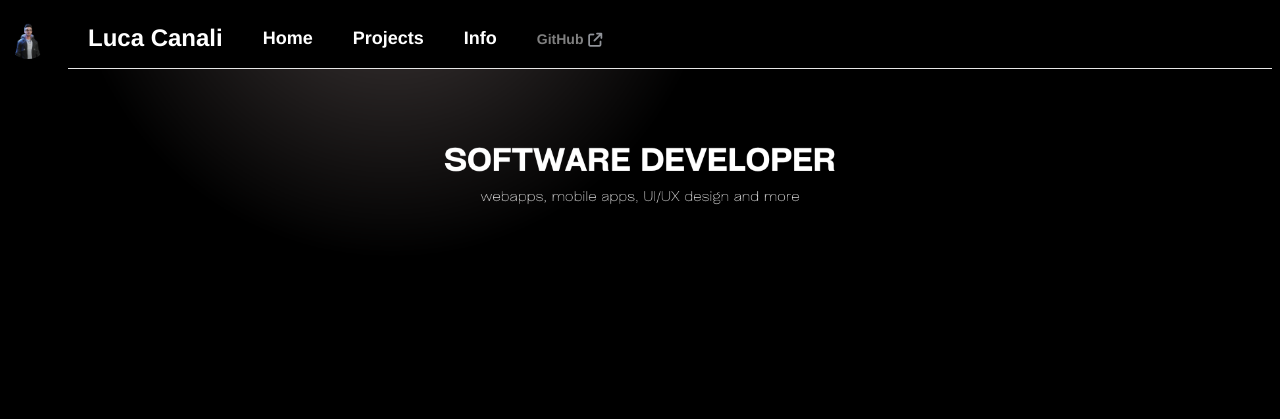
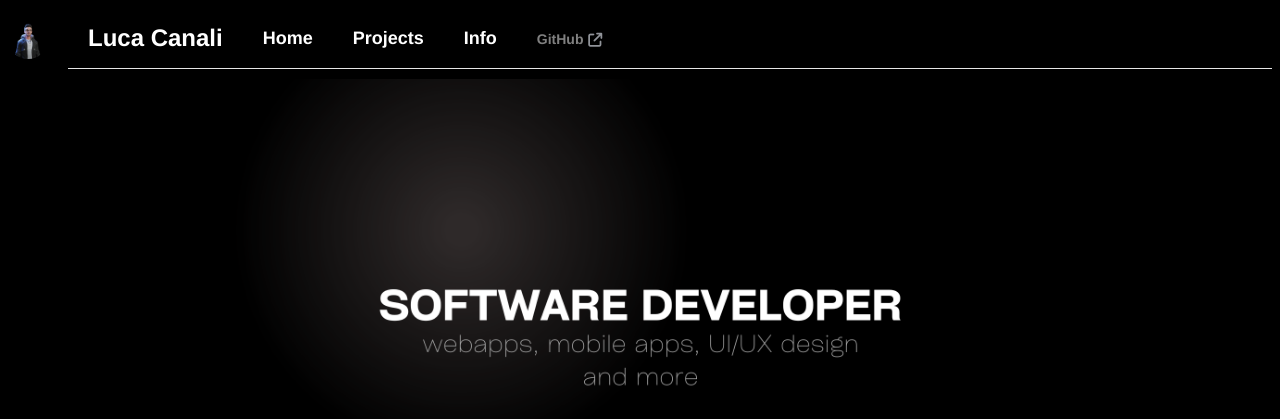
Before and after one commit to Luca9862/lucacanali.me, a Vue app: page / in a window 1280 px wide. Shown: the top 419 px of the page. Built offline with nearby package versions, Linux system fonts and the light colour scheme; grey boxes are pictures that could not be loaded.

Commit message:
refactor(LCC-14): cambiate immagine sfondo homepage ed eliminato componente carosello

```diff
--- a/src/components/AppCarosello.vue
+++ /dev/null
@@ -1,56 +0,0 @@
-<template>
-    <div id="carosello">
-        <el-carousel indicator-position="outside">
-            <el-carousel-item>
-                <img :src="item" alt="Cover Image" />
-            </el-carousel-item>
-        </el-carousel>
-    </div>
-
-</template>
-
-<script>
-import cover from '../assets/pictures/cover.png'
-export default {
-    data() {
-        return {
-            item: cover
-        }
-    }
-}
-</script>
-
-<style>
-#carosello {
-    .el-carousel__item h3 {
-        color: #475669;
-        font-size: 18px;
-        opacity: 0.75;
-        line-height: 300px;
-        margin: 0;
-    }
-
-    .el-carousel__item:nth-child(2n) {
-        background-color: #99a9bf;
-    }
-
-    .el-carousel__item:nth-child(2n+1) {
-        background-color: #d3dce6;
-    }
-
-    .el-carousel__item img {
-        width: 100%;
-        height: 100%;
-        object-fit: cover;
-        /* Adatta l'immagine al contenitore mantenendo le proporzioni */
-    }
-
-    .el-carousel__arrow {
-        display: none;
-    }
-
-    .el-carousel__button {
-        display: none !important;
-    }
-}
-</style>
--- a/src/pages/HomePage.vue
+++ b/src/pages/HomePage.vue
@@ -2,10 +2,17 @@
     <div>
         <v-row>
             <v-col cols="12">
-                <div class="grid-content bg-purple-dark"><app-carosello></app-carosello></div>
+                <div style="padding-top: 10px;">
+                    <v-img
+                    src="../assets/pictures/cover.png"
+                    max-height="500"
+                    max-width="100%"
+                    contain
+                    class="cover-image"
+                    ></v-img>
+                </div>
             </v-col>
         </v-row>
-
         <v-row style="text-align: -webkit-center;">
             <!-- Card 1 -->
             <v-col xs="12" sm="6" md="4" class="pa-2">
@@ -138,13 +145,9 @@
 </template>
 
 <script>
-import AppCarosello from '@/components/AppCarosello.vue';
 import koivisto from '../assets/pictures/koivisto.png'
 
 export default {
-    components: {
-        appCarosello: AppCarosello
-    },
     data() {
         return {
             showFirstCard: false,
```
Also changed, not shown: src/assets/pictures/cover.png, src/assets/pictures/cover2.png (added).
